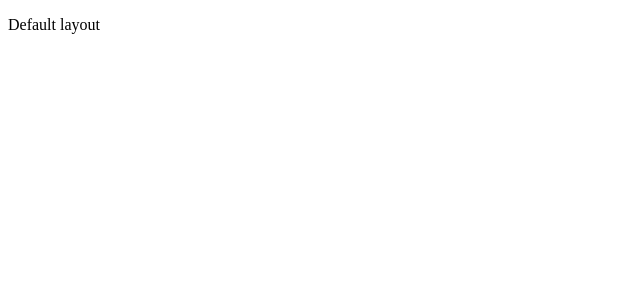
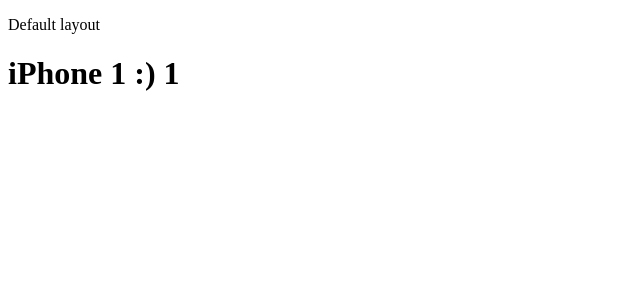
Before and after one commit to ZahraMirali/imdb-nuxt3, a Nuxt app: page /iphone/1 in a window 1280 px wide. Before the commit this address had no page. Shown: the top 300 px of the page, without its empty margins (0-640 px from the left). Built offline with nearby package versions, Linux system fonts and the light colour scheme.

Commit message:
Dynamic Routes

```diff
--- /dev/null
+++ b/pages/iphone/[version].vue
@@ -0,0 +1,12 @@
+<template>
+    <h1>iPhone {{ $route.params.version }} :) {{ version }}</h1>
+</template>
+
+
+<script setup>
+    const route = useRoute();
+
+    const version = computed(()=> {
+        return route.params.version
+    })
+</script>
```
